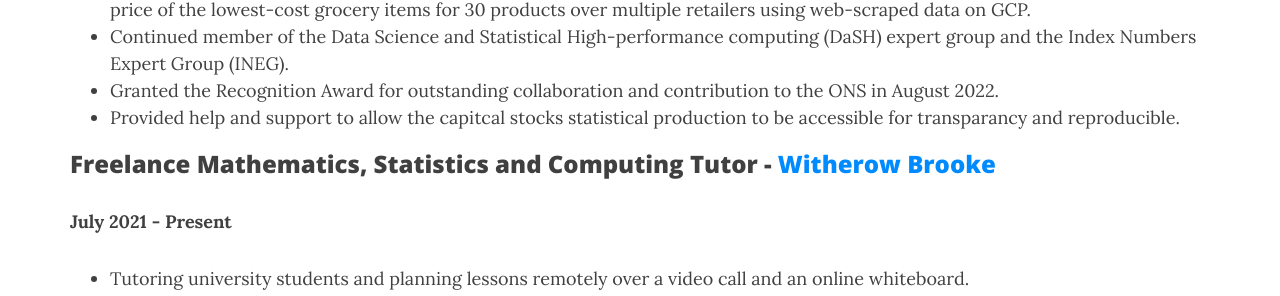
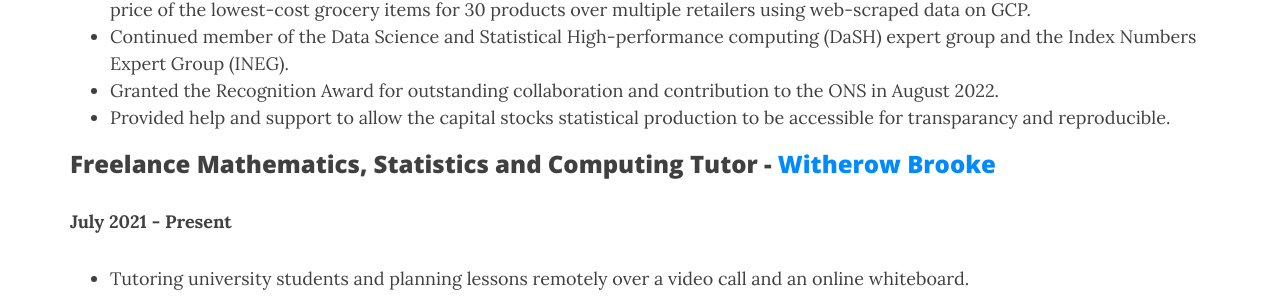
Before and after one commit to drrobotk/drrobotk.github.io, a Jekyll site: the page built from cv.md, in a window 1280 px wide and 900 px high, scrolled down 2283 px. Shown: the part 154-450 px from the top of the window. Built offline with Jekyll 4.4.1, drawn with Linux system fonts in a browser that asks for light colours; nearby versions of some CDN libraries; comment, search, counter and statistics services are not loaded.

Commit message:
Update CV.

```diff
--- a/cv.md
+++ b/cv.md
@@ -71,7 +71,7 @@ Photoshop, PowerPoint, LaTeX, GIMP and CorelDraw
 -   Researched and implemented the price index and aggregation methodology for the [least cost index](https://www.ons.gov.uk/economy/inflationandpriceindices/articles/trackingthelowestcostgroceryitemsukexperimentalanalysis/april2021toapril2022) which was used to track the price of the lowest-cost grocery items for 30 products over multiple retailers using web-scraped data on GCP.
 -   Continued member of the Data Science and Statistical High-performance computing (DaSH) expert group and the Index Numbers Expert Group (INEG).
 -   Granted the Recognition Award for outstanding collaboration and contribution to the ONS in August 2022.
--   Provided help and support to allow the capitcal stocks statistical production to be accessible for transparancy and reproducible.
+-   Provided help and support to allow the capital stocks statistical production to be accessible for transparancy and reproducible.
 
 ### **Freelance Mathematics, Statistics and Computing Tutor** - [Witherow Brooke](https://www.witherowbrooke.co.uk/)
 
```
